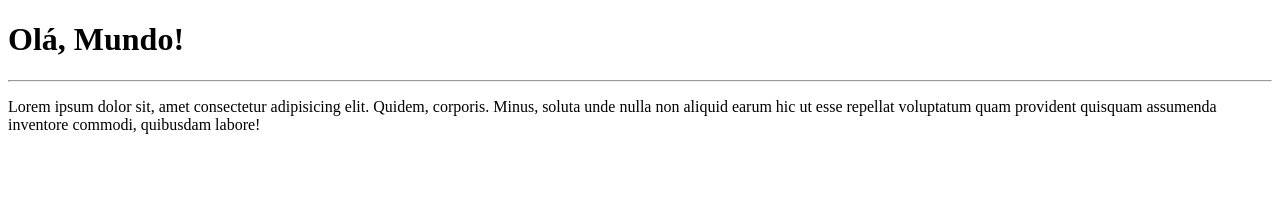
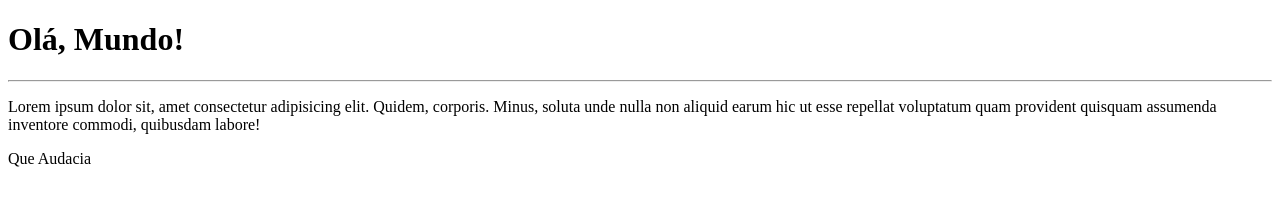
Before and after one commit to Atila-Aguiar/Primeiro-Rep, a plain HTML site: page Site exemplo/index.html in a window 1280 px wide. Drawn offline with Linux system fonts and the light colour scheme.

Commit message:
Adicionei um parágrafo

```diff
--- a/Site exemplo/index.html
+++ b/Site exemplo/index.html
@@ -9,5 +9,6 @@
     <h1>Olá, Mundo!</h1>
     <hr>
     <p>Lorem ipsum dolor sit, amet consectetur adipisicing elit. Quidem, corporis. Minus, soluta unde nulla non aliquid earum hic ut esse repellat voluptatum quam provident quisquam assumenda inventore commodi, quibusdam labore!</p>
+    <p>Que Audacia</p>
 </body>
 </html>
```
